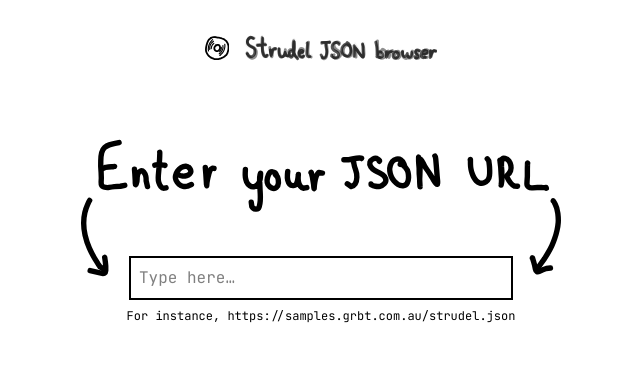
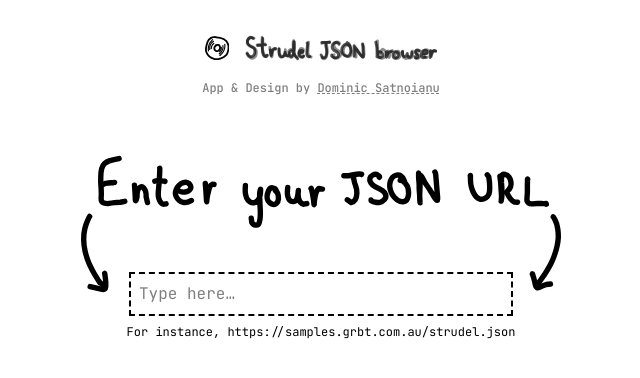
Before and after one commit to domi-s/strudel-json-browser, a SvelteKit app: page / in a window 1280 px wide. Shown: the top 378 px of the page, without its empty margins (319-959 px from the left). Built offline with nearby package versions, Linux system fonts and the light colour scheme.

Commit message:
Update design elements

```diff
--- a/src/routes/+page.svelte
+++ b/src/routes/+page.svelte
@@ -19,13 +19,16 @@
         <VinylGraphic />
         <StrudelJsonBrowserGraphic />
     </SectionContent>
+    <SectionContent class="text-center">
+        <p class="text-xs opacity-50 font-medium">App & Design by <a href="https://github.com/domi-s" target="_blank" class="underline decoration-dashed">Dominic Satnoianu</a></p>
+    </SectionContent>
 </Section>
 <Section>
     <SectionContent class="flex flex-col items-center justify-center">
         <EnterYourJsonUrlGraphic />
     </SectionContent>
     <SectionContent class="flex flex-col items-center justify-center relative -top-12 w-full">
-        <input type="text" class={borderStyle + " w-full max-w-sm p-2"} placeholder="Type here&hellip;" bind:value={jsonUrl} />
+        <input type="text" class={borderStyle + " w-full max-w-sm p-2"} style="border-style: dashed;" placeholder="Type here&hellip;" bind:value={jsonUrl} />
         <div class="relative">
             <p class="opacity-0 pointer-events-none select-none">For instance, https://samples.grbt.com.au/strudel.json</p>
             {#if jsonUrl.trim() == ""}
```
